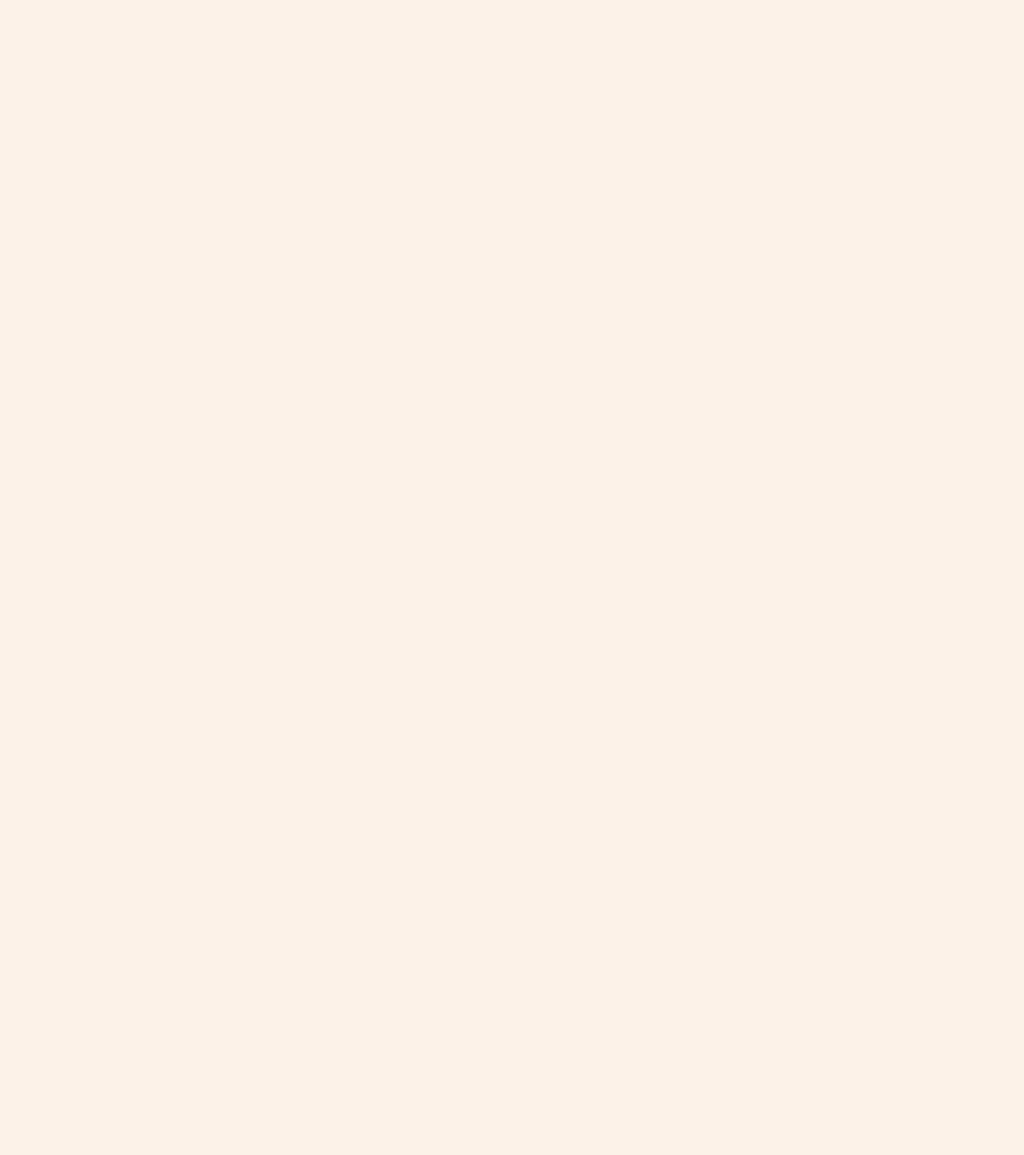
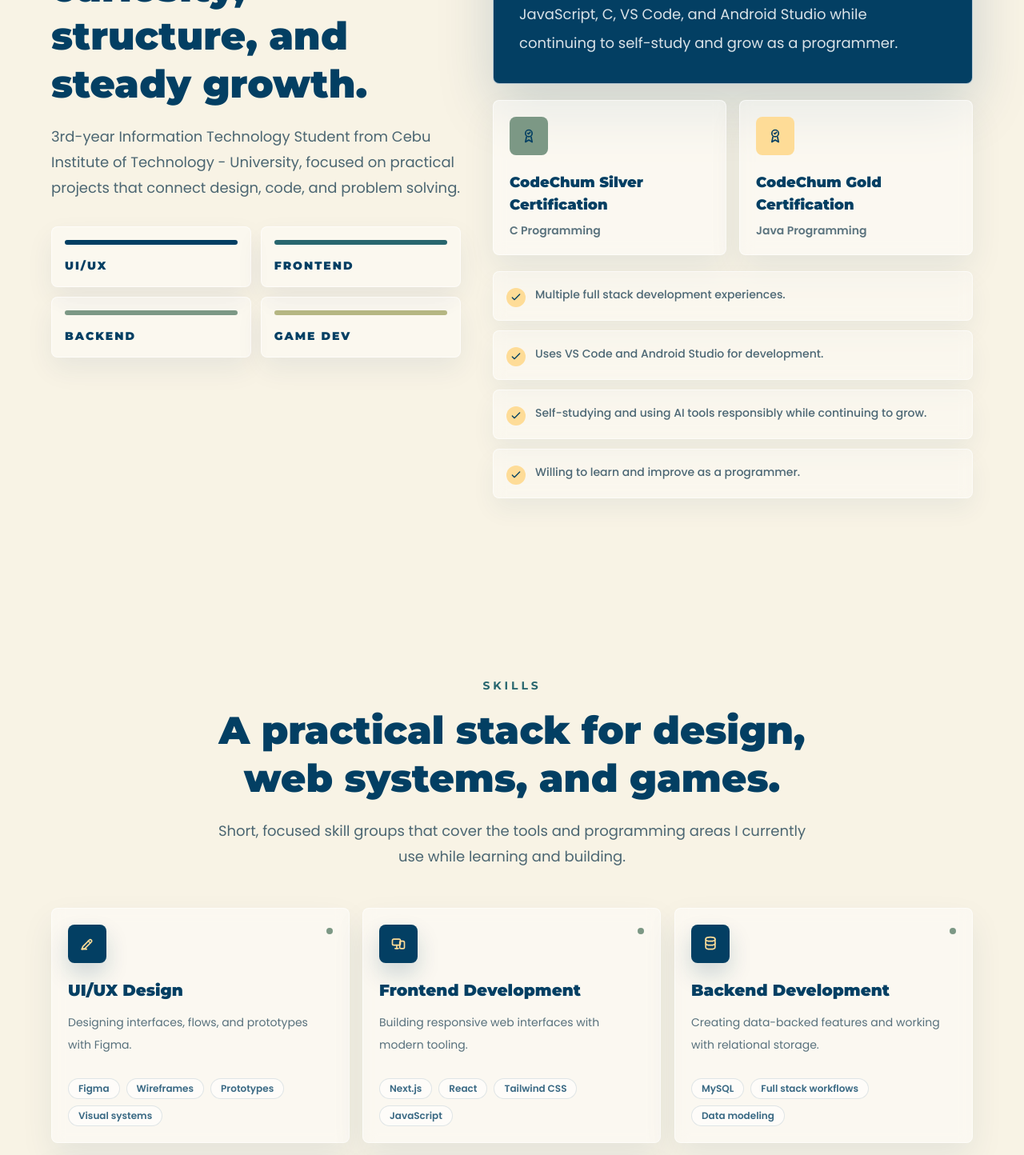
Before and after one commit to res-jammixs/portfolio, a Next.js app: page / in a window 1280 px wide. Shown: the part 1300-2744 px from the top of the page at 80% size. Before the commit the page ends 1047 px from the top, so only its background shows below. Built offline with nearby package versions, Linux system fonts and the light colour scheme.

Commit message:
feature(about): added about and skills sections

```diff
--- a/src/app/globals.css
+++ b/src/app/globals.css
@@ -25,6 +25,7 @@ body {
 
 html {
   scroll-behavior: smooth;
+  scroll-padding-top: 96px;
 }
 
 ::selection {
--- a/src/app/page.js
+++ b/src/app/page.js
@@ -1,11 +1,15 @@
 import Navbar from "@/components/layout/Navbar";
+import AboutSection from "@/components/sections/AboutSection";
 import HeroSection from "@/components/sections/HeroSection";
+import SkillsSection from "@/components/sections/SkillsSection";
 
 export default function Home() {
   return (
     <main className="min-h-screen overflow-hidden bg-[var(--background)] text-[var(--foreground)]">
       <Navbar />
       <HeroSection />
+      <AboutSection />
+      <SkillsSection />
     </main>
   );
 }
--- /dev/null
+++ b/src/components/sections/AboutSection.js
@@ -0,0 +1,101 @@
+import {
+  certifications,
+  palette,
+  personalHighlights,
+  profile,
+} from "@/data/portfolio";
+import Reveal from "@/components/animation/Reveal";
+import CertificationCard from "@/components/ui/CertificationCard";
+import Icon from "@/components/ui/Icon";
+import SectionHeading from "@/components/ui/SectionHeading";
+
+const focusAreas = ["UI/UX", "Frontend", "Backend", "Game Dev"];
+
+export default function AboutSection() {
+  return (
+    <section id="about" className="relative px-5 py-24 md:px-8 md:py-28">
+      <div className="absolute inset-x-0 top-0 -z-10 h-40 bg-gradient-to-b from-transparent to-white/25" />
+
+      <div className="mx-auto grid max-w-6xl gap-10 lg:grid-cols-[0.92fr_1.08fr]">
+        <div>
+          <SectionHeading
+            eyebrow="About Me"
+            title="Building with curiosity, structure, and steady growth."
+            description={`${profile.role} from ${profile.school}, focused on practical projects that connect design, code, and problem solving.`}
+          />
+
+          <Reveal
+            className="mt-8 grid grid-cols-2 gap-3"
+            delay={120}
+          >
+            {focusAreas.map((area, index) => (
+              <div
+                key={area}
+                className="rounded-[8px] border border-white/60 bg-white/40 p-4 shadow-[0_14px_34px_rgba(3,63,99,0.07)] backdrop-blur"
+              >
+                <span
+                  className="mb-4 block h-1.5 rounded-full"
+                  style={{
+                    backgroundColor: [
+                      palette.deepBlue,
+                      palette.teal,
+                      palette.sage,
+                      palette.olive,
+                    ][index],
+                  }}
+                />
+                <p className="font-heading text-sm font-black uppercase tracking-[0.14em] text-[var(--deep-blue)]">
+                  {area}
+                </p>
+              </div>
+            ))}
+          </Reveal>
+        </div>
+
+        <div className="space-y-5">
+          <Reveal
+            className="rounded-[8px] border border-white/70 bg-[var(--deep-blue)] p-6 text-white shadow-[0_28px_70px_rgba(3,63,99,0.18)] md:p-8"
+            direction="right"
+            delay={120}
+          >
+            <div className="mb-6 grid size-12 place-items-center rounded-[8px] bg-white/10 text-[var(--cream)]">
+              <Icon name="sparkles" className="size-5" />
+            </div>
+            <p className="text-lg leading-9 text-white/85">
+              I work across Figma, Next.js, Tailwind CSS, MySQL, Lua, Java,
+              JavaScript, C, VS Code, and Android Studio while continuing to
+              self-study and grow as a programmer.
+            </p>
+          </Reveal>
+
+          <div className="grid gap-4 sm:grid-cols-2">
+            {certifications.map((certification, index) => (
+              <CertificationCard
+                key={certification.title}
+                certification={certification}
+                delay={180 + index * 90}
+              />
+            ))}
+          </div>
+
+          <div className="grid gap-3">
+            {personalHighlights.map((highlight, index) => (
+              <Reveal
+                key={highlight}
+                className="flex items-start gap-3 rounded-[8px] border border-white/60 bg-white/35 p-4 shadow-[0_14px_30px_rgba(3,63,99,0.06)] backdrop-blur"
+                delay={240 + index * 70}
+              >
+                <span className="mt-1 grid size-6 shrink-0 place-items-center rounded-full bg-[var(--cream)] text-[var(--deep-blue)]">
+                  <Icon name="check" className="size-3.5" />
+                </span>
+                <p className="text-sm font-medium leading-6 text-[rgba(9,47,69,0.72)]">
+                  {highlight}
+                </p>
+              </Reveal>
+            ))}
+          </div>
+        </div>
+      </div>
+    </section>
+  );
+}
--- /dev/null
+++ b/src/components/sections/SkillsSection.js
@@ -0,0 +1,29 @@
+import { skillGroups } from "@/data/portfolio";
+import SectionHeading from "@/components/ui/SectionHeading";
+import SkillCard from "@/components/ui/SkillCard";
+
+export default function SkillsSection() {
+  return (
+    <section
+      id="skills"
+      className="relative px-5 py-24 md:px-8 md:py-28"
+    >
+      <div className="absolute inset-0 -z-10 bg-[linear-gradient(180deg,rgba(255,255,255,0.2),rgba(124,152,133,0.16))]" />
+
+      <div className="mx-auto max-w-6xl">
+        <SectionHeading
+          align="center"
+          eyebrow="Skills"
+          title="A practical stack for design, web systems, and games."
+          description="Short, focused skill groups that cover the tools and programming areas I currently use while learning and building."
+        />
+
+        <div className="mt-12 grid gap-4 md:grid-cols-2 xl:grid-cols-3">
+          {skillGroups.map((skill, index) => (
+            <SkillCard key={skill.title} skill={skill} delay={index * 80} />
+          ))}
+        </div>
+      </div>
+    </section>
+  );
+}
--- /dev/null
+++ b/src/components/ui/CertificationCard.js
@@ -0,0 +1,24 @@
+import Reveal from "@/components/animation/Reveal";
+import Icon from "@/components/ui/Icon";
+
+export default function CertificationCard({ certification, delay = 0 }) {
+  return (
+    <Reveal
+      className="rounded-[8px] border border-white/60 bg-white/45 p-5 shadow-[0_18px_40px_rgba(3,63,99,0.08)] backdrop-blur"
+      delay={delay}
+    >
+      <div
+        className="mb-5 grid size-12 place-items-center rounded-[8px] text-[var(--deep-blue)]"
+        style={{ backgroundColor: certification.accent }}
+      >
+        <Icon name="award" className="size-5" />
+      </div>
+      <h3 className="font-heading text-lg font-black text-[var(--deep-blue)]">
+        {certification.title}
+      </h3>
+      <p className="mt-2 text-sm font-semibold text-[rgba(9,47,69,0.66)]">
+        {certification.focus}
+      </p>
+    </Reveal>
+  );
+}
--- a/src/components/ui/Icon.js
+++ b/src/components/ui/Icon.js
@@ -1,4 +1,36 @@
 const icons = {
+  award: (
+    <>
+      <path d="M8.5 13.5 7 21l5-3 5 3-1.5-7.5" />
+      <circle cx="12" cy="8" r="5" />
+      <path d="m10.5 8 1 1 2.5-2.5" />
+    </>
+  ),
+  check: (
+    <path d="m5 12 4 4L19 6" />
+  ),
+  database: (
+    <>
+      <ellipse cx="12" cy="5" rx="7" ry="3" />
+      <path d="M5 5v6c0 1.7 3.1 3 7 3s7-1.3 7-3V5" />
+      <path d="M5 11v6c0 1.7 3.1 3 7 3s7-1.3 7-3v-6" />
+    </>
+  ),
+  devices: (
+    <>
+      <rect width="12" height="9" x="3" y="5" rx="2" />
+      <rect width="7" height="11" x="14" y="8" rx="2" />
+      <path d="M7 19h5" />
+      <path d="M9.5 14v5" />
+    </>
+  ),
+  draw: (
+    <>
+      <path d="m4 20 4.5-1 9.7-9.7a2.1 2.1 0 0 0-3-3L5.5 16z" />
+      <path d="m13.5 7.5 3 3" />
+      <path d="M4 20h7" />
+    </>
+  ),
   arrowForward: (
     <path d="M5 12h14m-6-6 6 6-6 6" />
   ),
@@ -9,6 +41,31 @@ const icons = {
     <>
       <rect width="16" height="12" x="4" y="6" rx="2" />
       <path d="m4.5 7 7.5 6 7.5-6" />
+    </>
+  ),
+  sparkles: (
+    <>
+      <path d="M12 3 9.7 8.3 4 10.5l5.7 2.2L12 18l2.3-5.3 5.7-2.2-5.7-2.2z" />
+      <path d="M5 3v4" />
+      <path d="M3 5h4" />
+      <path d="M19 17v4" />
+      <path d="M17 19h4" />
+    </>
+  ),
+  stadia_controller: (
+    <>
+      <path d="M8 13h.01" />
+      <path d="M16 13h.01" />
+      <path d="M10 15H6.8a3 3 0 0 0-2.7 1.7l-.7 1.5a1.8 1.8 0 0 0 2.8 2.1L9 18h6l2.8 2.3a1.8 1.8 0 0 0 2.8-2.1l-.7-1.5a3 3 0 0 0-2.7-1.7H14" />
+      <path d="M10 15v-2a2 2 0 1 1 4 0v2" />
+      <path d="M7 10h3" />
+      <path d="M8.5 8.5v3" />
+    </>
+  ),
+  terminal: (
+    <>
+      <path d="m5 7 5 5-5 5" />
+      <path d="M12 17h7" />
     </>
   ),
 };
--- /dev/null
+++ b/src/components/ui/SectionHeading.js
@@ -0,0 +1,26 @@
+import Reveal from "@/components/animation/Reveal";
+
+export default function SectionHeading({
+  eyebrow,
+  title,
+  description,
+  align = "left",
+}) {
+  const alignment = align === "center" ? "mx-auto text-center" : "";
+
+  return (
+    <Reveal className={`max-w-3xl ${alignment}`}>
+      <p className="font-heading text-sm font-bold uppercase tracking-[0.28em] text-[var(--teal)]">
+        {eyebrow}
+      </p>
+      <h2 className="mt-4 font-heading text-3xl font-black leading-tight text-[var(--deep-blue)] md:text-5xl">
+        {title}
+      </h2>
+      {description ? (
+        <p className="mt-5 text-base leading-8 text-[rgba(9,47,69,0.72)] md:text-lg">
+          {description}
+        </p>
+      ) : null}
+    </Reveal>
+  );
+}
--- /dev/null
+++ b/src/components/ui/SkillCard.js
@@ -0,0 +1,32 @@
+import Reveal from "@/components/animation/Reveal";
+import Icon from "@/components/ui/Icon";
+import Tag from "@/components/ui/Tag";
+
+export default function SkillCard({ skill, delay = 0 }) {
+  return (
+    <Reveal
+      className="group rounded-[8px] border border-white/60 bg-white/45 p-5 shadow-[0_18px_40px_rgba(3,63,99,0.08)] backdrop-blur transition duration-300 hover:-translate-y-1 hover:bg-white/70"
+      delay={delay}
+    >
+      <div className="mb-5 flex items-start justify-between gap-4">
+        <div className="grid size-12 place-items-center rounded-[8px] bg-[var(--deep-blue)] text-[var(--cream)] shadow-[0_14px_28px_rgba(3,63,99,0.18)]">
+          <Icon name={skill.icon} className="size-5" />
+        </div>
+        <span className="mt-1 size-2 rounded-full bg-[var(--sage)] transition group-hover:bg-[var(--teal)]" />
+      </div>
+
+      <h3 className="font-heading text-xl font-black text-[var(--deep-blue)]">
+        {skill.title}
+      </h3>
+      <p className="mt-3 min-h-16 text-sm leading-7 text-[rgba(9,47,69,0.68)]">
+        {skill.description}
+      </p>
+
+      <div className="mt-5 flex flex-wrap gap-2">
+        {skill.items.map((item) => (
+          <Tag key={item}>{item}</Tag>
+        ))}
+      </div>
+    </Reveal>
+  );
+}
--- /dev/null
+++ b/src/components/ui/Tag.js
@@ -0,0 +1,18 @@
+export default function Tag({ children, tone = "light" }) {
+  const tones = {
+    light:
+      "border-[rgba(3,63,99,0.12)] bg-white/55 text-[rgba(3,63,99,0.78)]",
+    dark:
+      "border-white/10 bg-white/10 text-white/85",
+    warm:
+      "border-[rgba(254,220,151,0.8)] bg-[rgba(254,220,151,0.35)] text-[var(--deep-blue)]",
+  };
+
+  return (
+    <span
+      className={`inline-flex items-center rounded-full border px-3 py-1 text-xs font-semibold ${tones[tone]}`}
+    >
+      {children}
+    </span>
+  );
+}
```
